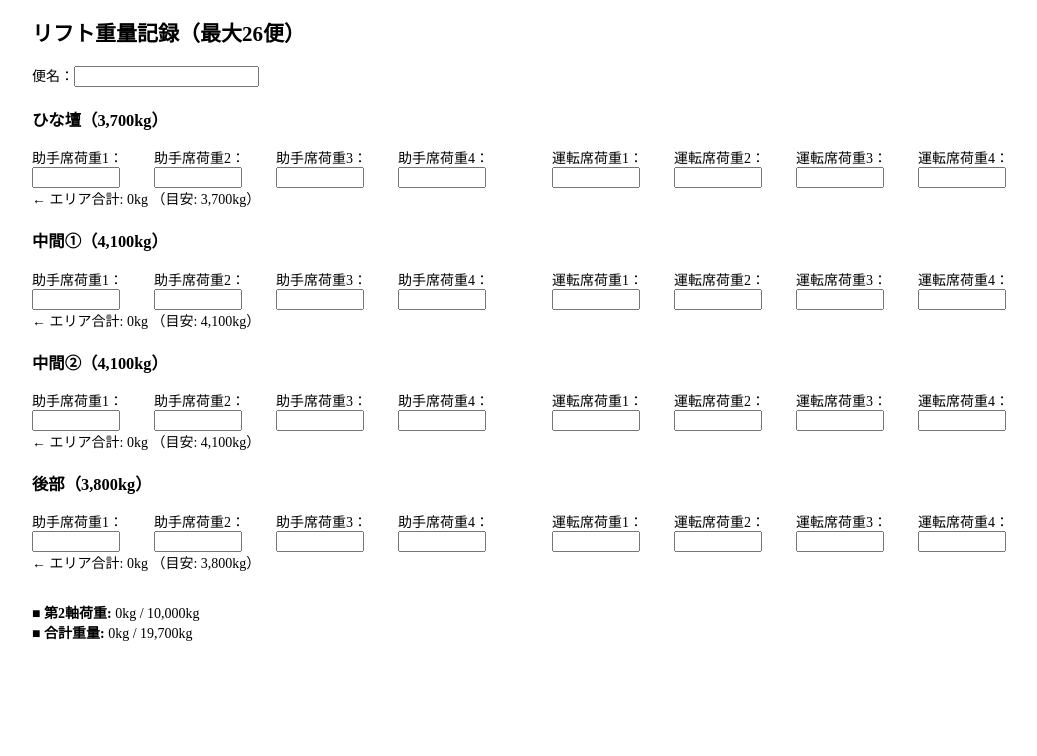
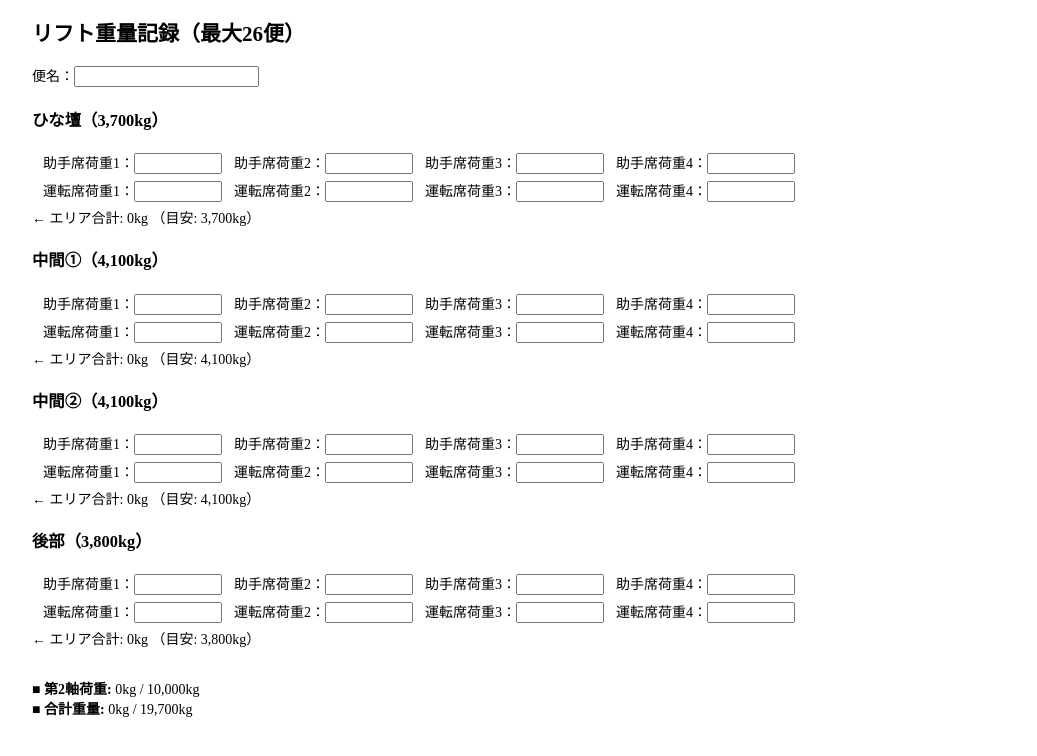
Before and after one commit to Toyotayusou1111/-, a React (Create React App) app: page / in a window 1280 px wide. Shown: the top 756 px of the page, without its empty margins (108-1145 px from the left). Built offline with nearby package versions, Linux system fonts and the light colour scheme.

Commit message:
Update App.js

```diff
--- a/src/App.js
+++ b/src/App.js
@@ -35,10 +35,12 @@ export default function App() {
       {INITIAL_ROWS.map((row, a) => (
         <div key={a} style={{ marginTop: "20px" }}>
           <h3>{row.name}（{row.base.toLocaleString()}kg）</h3>
-          <div style={{ display: "flex", gap: "40px" }}>
-            <div style={{ display: "flex", gap: "8px" }}>
+          <table style={{ borderSpacing: "10px 4px" }}>
+            <tbody>
+              <tr>
                 {data[a].slice(0, 4).map((v, s) => (
-                <label key={s}>
+                  <td key={s}>
+                    <label>
                       助手席荷重{s + 1}：
                       <input
                         type="number"
@@ -55,11 +57,13 @@ export default function App() {
                         style={{ width: "80px" }}
                       />
                     </label>
+                  </td>
                 ))}
-            </div>
-            <div style={{ display: "flex", gap: "8px" }}>
+              </tr>
+              <tr>
                 {data[a].slice(4).map((v, s) => (
-                <label key={s + 4}>
+                  <td key={s + 4}>
+                    <label>
                       運転席荷重{s + 1}：
                       <input
                         type="number"
@@ -76,9 +80,11 @@ export default function App() {
                         style={{ width: "80px" }}
                       />
                     </label>
+                  </td>
                 ))}
-            </div>
-          </div>
+              </tr>
+            </tbody>
+          </table>
           <div>
             ← エリア合計: {getAreaWeight(a).toLocaleString()}kg
             （目安: {getSuggestedWeight(a).toLocaleString()}kg）
```
Lines whose indentation alone changed are shown as unchanged.
